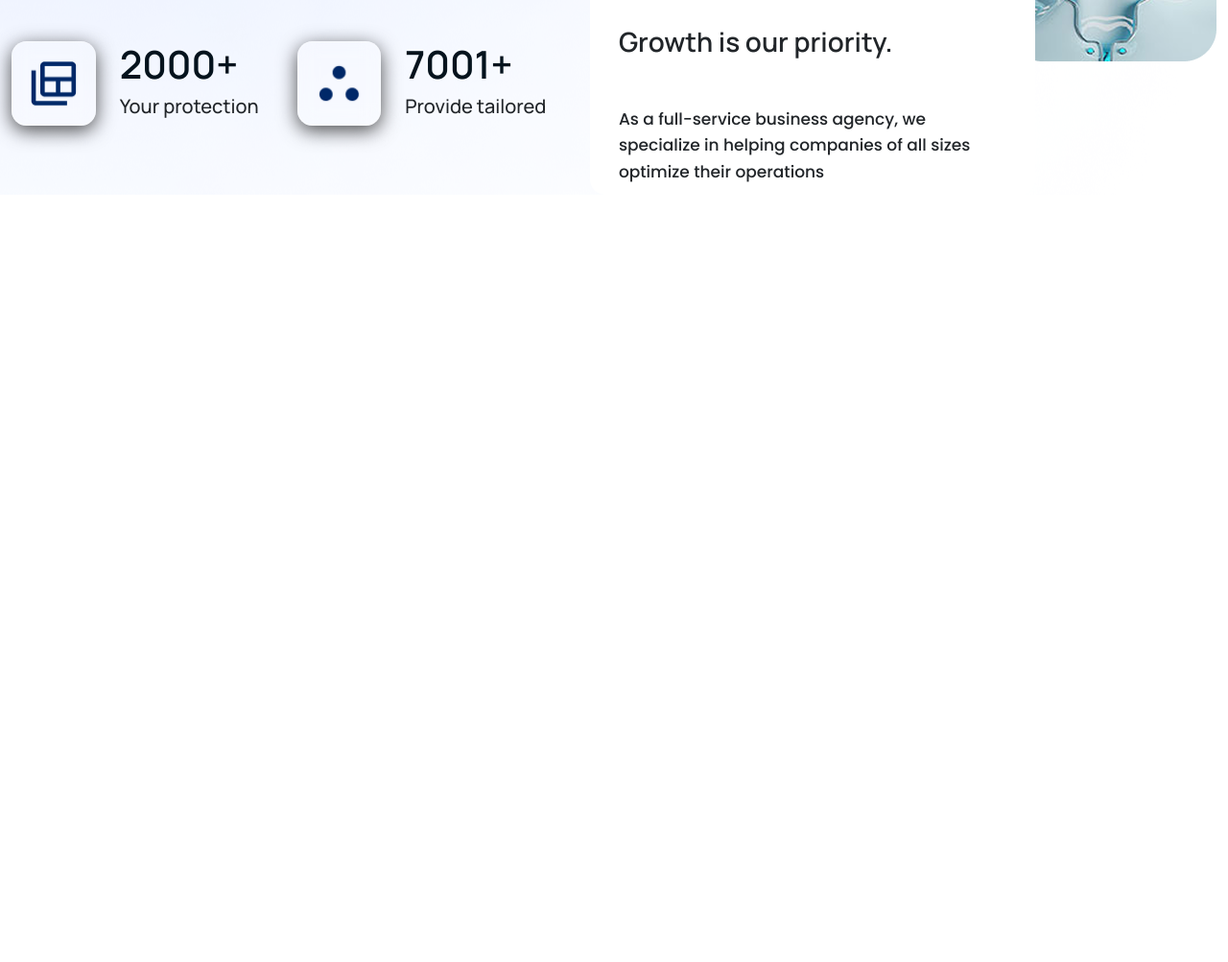
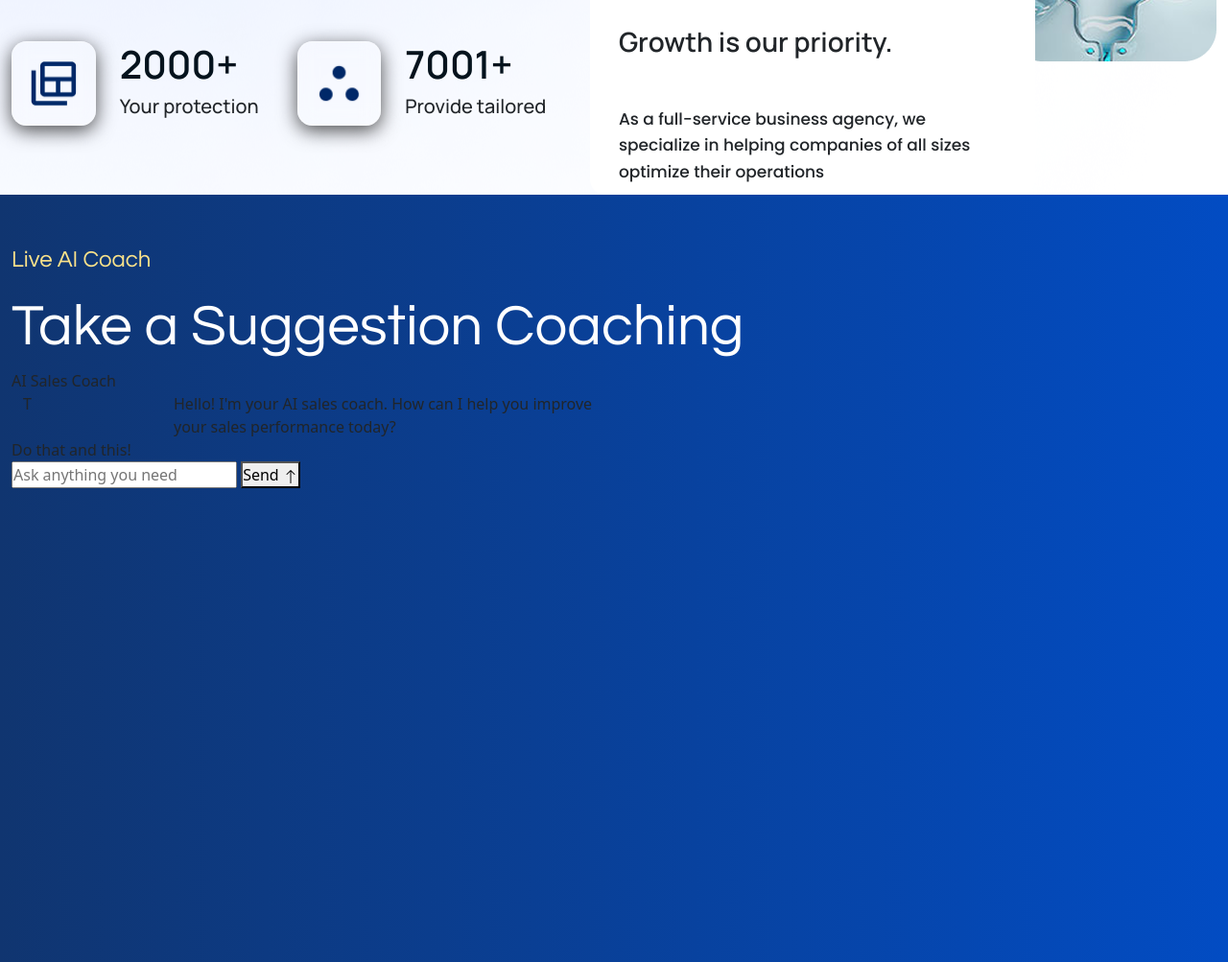
Before and after one commit to MohammadFahad1/SalesRank.AI---Your-AI-Powered-Sales-Coach---Softvence-Project, a plain HTML site: page index.html in a window 1280 px wide. Shown: the part 752-1755 px from the top of the page at 96% size. Before the commit the page ends 955 px from the top, so only its background shows below. Drawn offline with Linux system fonts and the light colour scheme.

Commit message:
Working with AI Coach Section

```diff
--- a/index.html
+++ b/index.html
@@ -156,6 +156,53 @@
         <!-- Hero section ends -->
       </div>
     </header>
+    <main>
+      <!-- Live AI Coach Section Starts -->
+      <section class="live-ai-coach">
+        <div class="container">
+          <p class="questrial" style="color: #fce38a; font-size: 24px">
+            Live AI Coach
+          </p>
+          <h4
+            class="questrial"
+            style="
+              color: #fff;
+              font-size: 60px;
+              line-height: 120%;
+              letter-spacing: -1%;
+            "
+          >
+            Take a Suggestion Coaching
+          </h4>
+          <div class="row">
+            <div class="col-md-6 col-sm-12">
+              <div>AI Sales Coach</div>
+              <div class="row">
+                <div class="col-3">T</div>
+                <div class="col-9">
+                  Hello! I'm your AI sales coach. How can I help you improve
+                  your sales performance today?
+                </div>
+              </div>
+              <div>
+                <div class="quick-instruction">Do that and this!</div>
+                <form action="" method="post">
+                  <input
+                    type="text"
+                    placeholder="Ask anything you need"
+                    name="seachtext"
+                  />
+                  <button type="submit">
+                    Send <img src="images/arrow-up.svg"></i>
+                  </button>
+                </form>
+              </div>
+            </div>
+          </div>
+        </div>
+      </section>
+      <!-- Live AI Coach Section Ends -->
+    </main>
     <!-- Scripts Starts Here -->
     <script src="js/bootstrap.min.js"></script>
     <script src="js/scripts.js"></script>
--- a/style.css
+++ b/style.css
@@ -164,6 +164,13 @@ nav button.btn:hover {
 }
 /* Hero section ends */
 
+/* Live Coach AI */
+.live-ai-coach {
+  background: linear-gradient(to right, #103570, #024cc3);
+  padding: 50px 0 70px 0;
+  min-height: 100vh;
+}
+
 /* Tablet */
 @media (min-width: 768px) {
   .row,
```
Also changed, not shown: images/arrow-up.svg (added).
